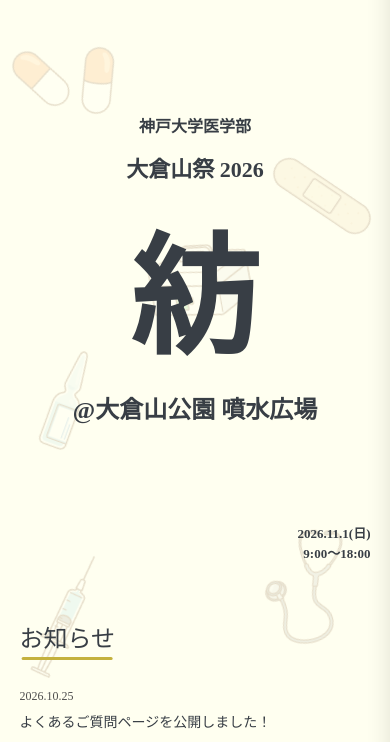
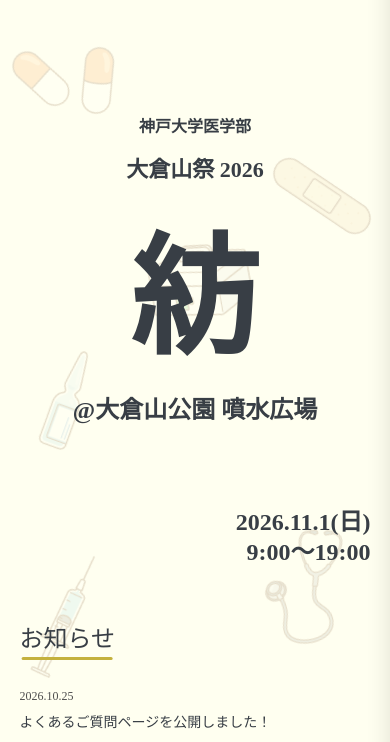
Before and after one commit to tomato111git/2026-okurayamasai-web, a website: page src/index.ejs in a window 390 px wide. Shown: the part 83-825 px from the top of the page. Drawn offline with nearby package versions, Linux system fonts and the light colour scheme; files that its build step writes are made by us from their sources.

Commit message:
10/26(1)

```diff
--- a/src/components/_header.ejs
+++ b/src/components/_header.ejs
@@ -12,7 +12,7 @@
             <ul>
                 <li><a href="./about.html">大倉山祭について</a></li>
                 <li><a href="./timetable.html">タイムテーブル</a></li>
-                <li><a href="./projects.html">企画一覧</a></li>
+                <li><a href="./projects.html">模擬店一覧</a></li>
                 <li><a href="./access.html">アクセス</a></li>
                 <li><a href="./faq.html">よくあるご質問</a></li>
             </ul>
--- a/src/css/index.scss
+++ b/src/css/index.scss
@@ -439,18 +439,18 @@ $underline-color: #c4b13d;
         .time {
             position: absolute;
             right: 5%;
-            text-align: right;
+            text-align: center;
             white-space: nowrap;
-            font-size: clamp(13px, 1.6vw, 18px);
+            font-size: clamp(24px, 4vw, 32px);
         }
 
         .date {
-            bottom: 60px;
+            bottom: 80px;
             font-weight: bold;
         }
 
         .time {
-            bottom: 35px;
+            bottom: 30px;
             font-weight: bold;
         }
     }
@@ -462,11 +462,11 @@ $underline-color: #c4b13d;
             min-height: min(600px, 85vh);
 
             .date {
-                bottom: 45px;
+                bottom: 50px;
             }
 
             .time {
-                bottom: 25px;
+                bottom: 20px;
             }
         }
     }
--- a/src/index.ejs
+++ b/src/index.ejs
@@ -62,7 +62,7 @@ const newsList = [
             <h1 class="title">紡</h1>
             <p class="tagline">@大倉山公園 噴水広場</p>
             <span class="date">2026.11.1(日)</span>
-            <span class="time">9:00〜18:00</span>
+            <span class="time">9:00〜19:00</span>
         </section>
         <section class="news" id="main-inner">
             <h2 class="news-title" id="subtitle">お知らせ</h2>
```
Also changed, not shown: docs/about.html, docs/access.html, docs/css/index.css, docs/faq.html, docs/index.html, docs/projects.html, docs/timetable.html, src/css/index.css, 1 other file.
